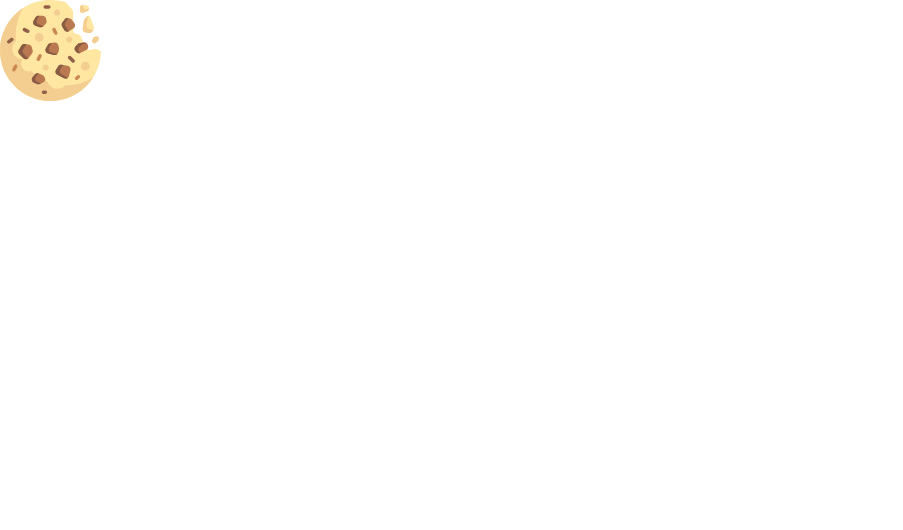
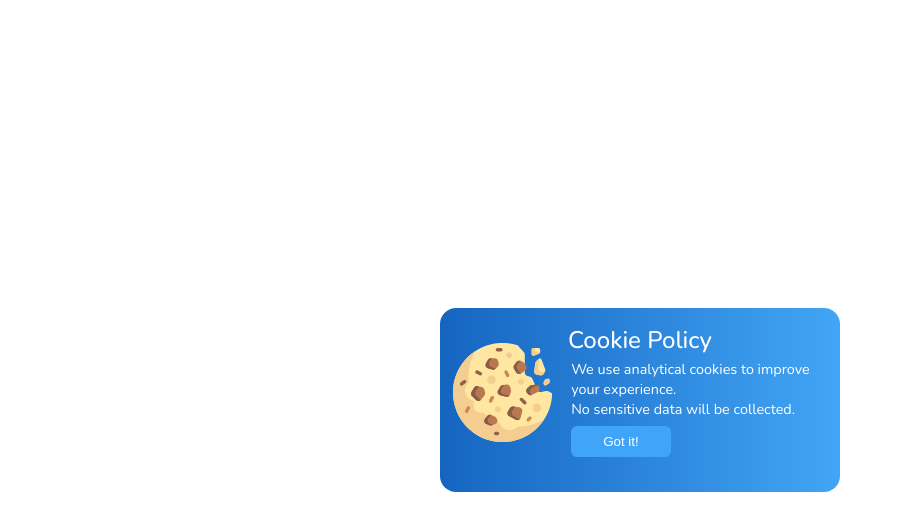
Before and after one commit to emmanuelyolou/cookie-pop-up, a plain HTML site: page index.html in a window 1280 px wide. Shown: the whole page, without its empty margins (0-903 px from the left). Drawn offline with nearby package versions, Linux system fonts and the light colour scheme.

Commit message:
cookie popup created

```diff
--- a/index.html
+++ b/index.html
@@ -7,16 +7,15 @@
     <title>Cookie Popup</title>
     <link rel="preconnect" href="https://fonts.googleapis.com" />
     <link rel="preconnect" href="https://fonts.gstatic.com" crossorigin />
-    <link
-      href="https://fonts.googleapis.com/css2?family=Poppins:wght@300;400&display=swap"
-      rel="stylesheet"
-    />
+    <link href="https://fonts.googleapis.com/css2?family=Nunito:wght@200;300;500&display=swap" rel="stylesheet">
     <link rel="stylesheet" href="./style.css" />
   </head>
   <body>
-    <svg width="101" height="101" viewBox="0 0 101 101" fill="none" xmlns="http://www.w3.org/2000/svg">
+    <div class="cookie-container">
+        <!-- The cookie svg -->
+        <svg class="cookie" width="101" height="101" viewBox="0 0 101 101" fill="none" xmlns="http://www.w3.org/2000/svg">
             <g id="cookies-svgrepo-com 1" clip-path="url(#clip0_2_35)">
-        <g id="cookie">
+            <g>
             <path id="Vector" d="M94.615 48.9929L89.8133 49.9532C88.2155 50.2727 86.6096 49.4417 85.9477 47.9525L80.8044 36.3797C80.3691 35.3999 79.5066 34.6755 78.4666 34.4154L75.7872 33.7456C74.2367 33.358 73.1491 31.9651 73.1491 30.3669V11.7971C73.1491 10.9293 72.825 10.0927 72.2405 9.45119L65.7714 2.35239C59.9388 0.505393 53.6516 -0.318586 47.115 0.111848C21.9922 1.76691 1.64053 22.2036 0.107578 47.3339C-1.68103 76.659 21.5723 101 50.5109 101C78.1129 101 100.528 78.852 100.989 51.3599L96.8557 49.2931C96.1629 48.9465 95.3745 48.841 94.615 48.9929Z" fill="#FFE6A1"/>
             <g id="Group">
             <path id="Vector_2" d="M66.1832 85.3274C65.8767 85.3274 65.5747 85.3099 65.2695 85.3044C63.356 87.4508 60.5781 88.8102 57.4763 88.8102C52.9076 88.8102 49.0341 85.8729 47.6144 81.7879C41.3652 79.3148 35.7286 75.6354 30.9914 71.0296C30.2748 71.2456 29.5305 71.3963 28.7434 71.3963C24.4156 71.3963 20.9072 67.888 20.9072 63.5602C20.9072 62.0487 21.3554 60.6499 22.0967 59.4529C22.0437 59.358 21.987 59.2659 21.9344 59.1706C16.4987 58.8021 12.2005 54.2877 12.2005 48.7585C12.2005 45.4999 13.693 42.5912 16.0308 40.675C15.8093 38.7554 15.6832 36.8068 15.6832 34.8274C15.6832 24.8953 18.5621 15.641 23.5141 7.83084C9.39262 16.7843 0.0108643 32.5417 0.0108643 50.5C0.0108643 78.3904 22.6205 101 50.5109 101C68.4691 101 84.2263 91.6182 93.18 77.4968C85.3699 82.4487 76.1155 85.3274 66.1832 85.3274Z" fill="#F3CE90"/>
@@ -76,6 +75,15 @@
             </clipPath>
             </defs>
         </svg>
+        <div class="cookie-text">
+            <h2 class="cookie-title"> Cookie Policy </h2>
+            <p>
+                We use analytical cookies to improve your experience.
+                <br>No sensitive data will be collected.
+            </p>
+            <button>Got it!</button>
+        </div>
+    </div>
 
     <script
       src="https://cdnjs.cloudflare.com/ajax/libs/gsap/3.8.0/gsap.min.js"
--- a/style.css
+++ b/style.css
@@ -3,3 +3,49 @@
   padding: 0;
   box-sizing: border-box;
 }
+
+body{
+  height: 100vh;
+  display: flex;
+  justify-content: center;
+  align-items: center;
+}
+.cookie-container{
+  background-image: linear-gradient(to right,#1565C0, #42A5F5);
+  width: 400px;
+  padding: 1rem 1.2rem 2rem .8rem;
+  display: inline-flex;
+  align-items: center;
+  border-radius: 1rem;
+}
+.cookie-text{
+  width: 70%;
+  margin: 0 0 0 1rem;
+  display: flex;
+  flex-direction: column;
+  align-items: flex-start;
+  justify-content: center;
+  font-family: 'nunito', sans-serif;
+  color: #fff;
+}
+.cookie-title{
+  font-weight: 400;
+}
+.cookie-text p{
+  font-weight: 300;
+  font-size: 0.9rem;
+}
+button{
+  color: #fff;
+  padding: 0.5rem 2rem;
+  background-color: #40a5f8;
+  border: none;
+  border-radius: .4rem;
+  cursor: pointer;
+}
+button:hover{
+  background: #40a5f8ad;
+}
+.cookie-text p, button{
+  margin: 0.2rem;
+}
```
Lines whose indentation alone changed are shown as unchanged.
